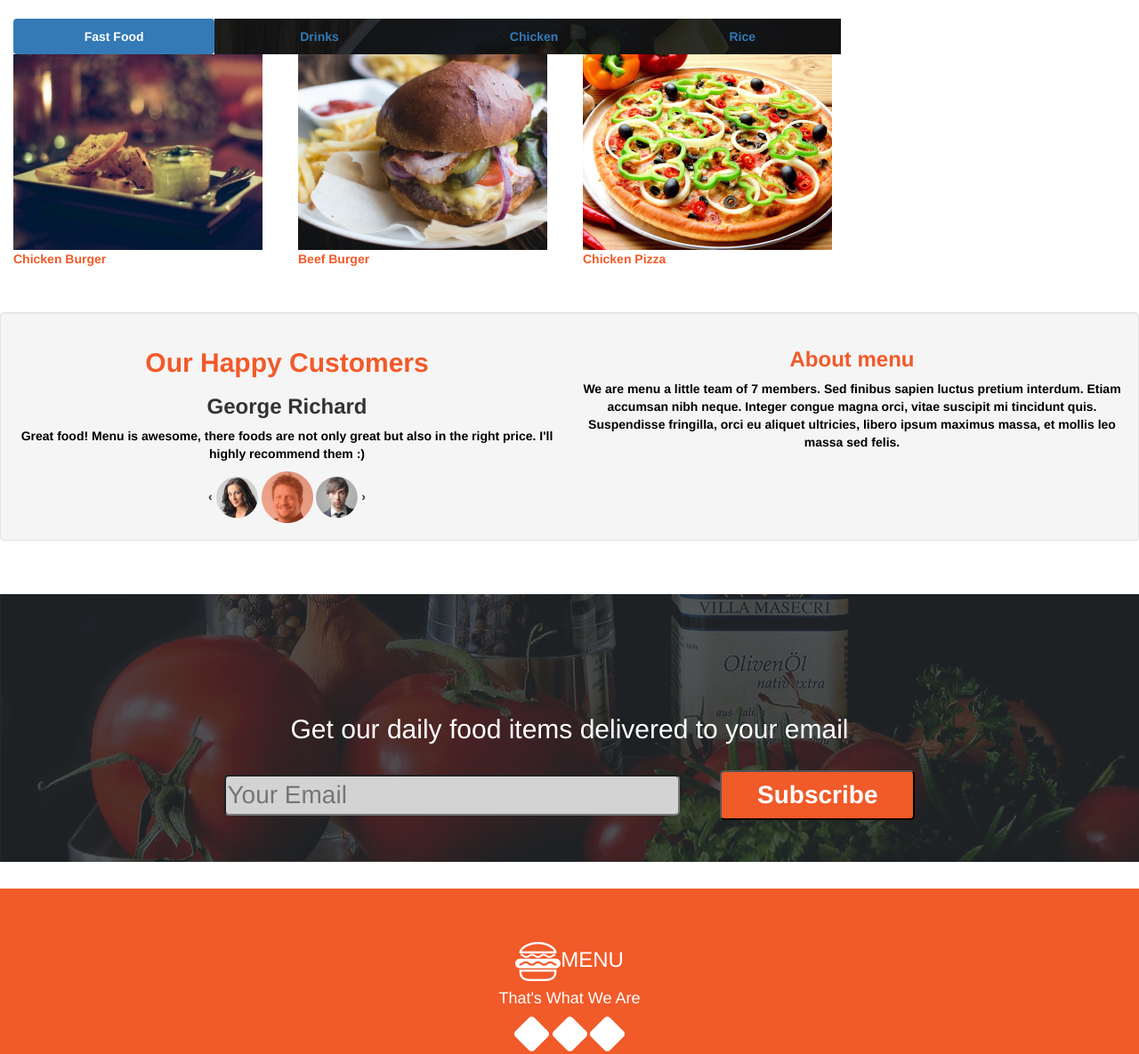
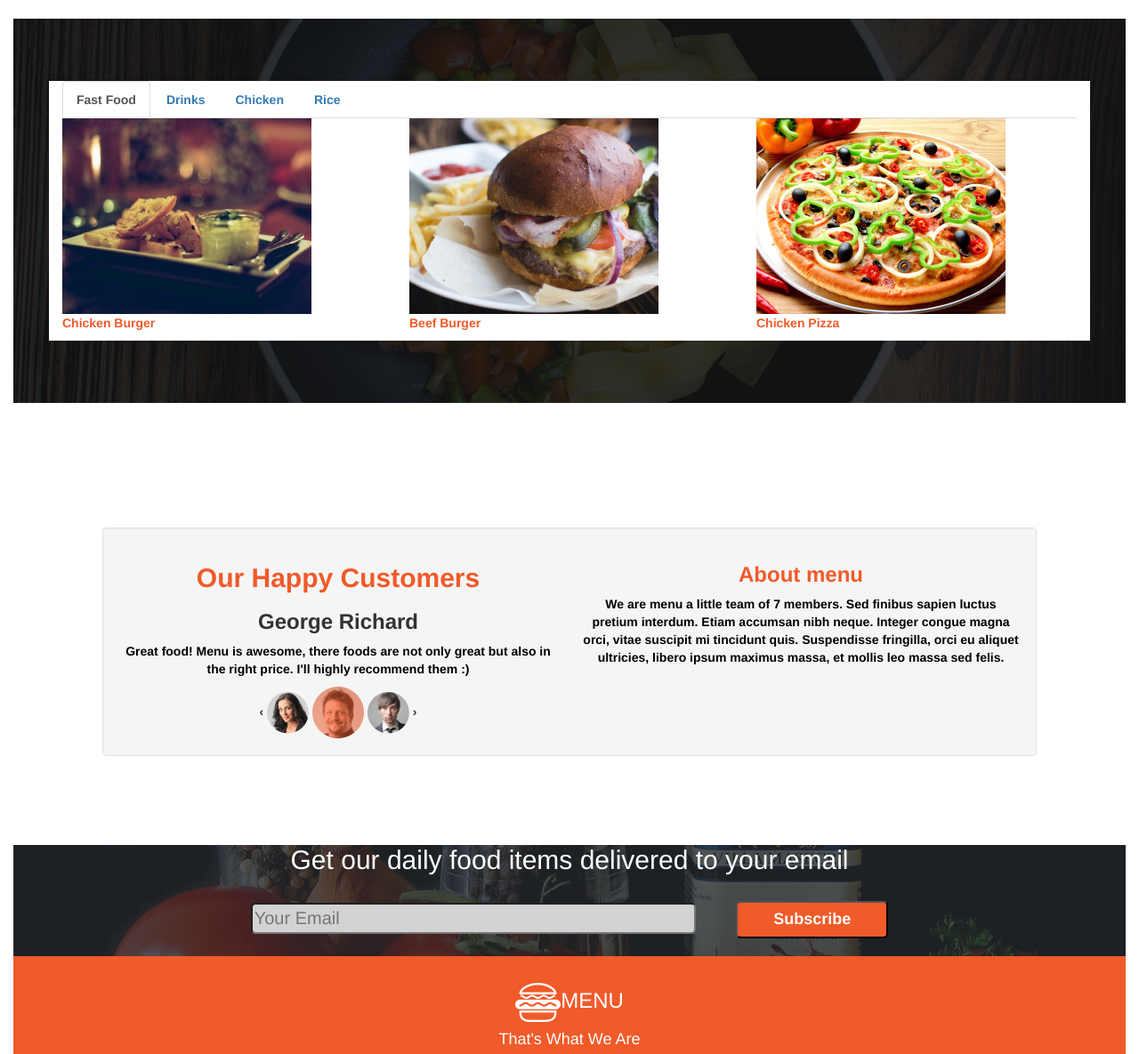
Before and after one commit to Nancy-Muthinzi/ip2, a plain HTML site: page index.html in a window 1280 px wide. Shown: the part 1620-2805 px from the top of the page at 89% size. Drawn offline with nearby package versions, Linux system fonts and the light colour scheme.

Commit message:
make changes on layout of meals div

```diff
--- a/css/styles.css
+++ b/css/styles.css
@@ -59,11 +59,6 @@ body {
   padding: 70px;
   color: white;
 }
-#lunch:hover,
-#dinner:hover,
-#breakfast:hover {
-  opacity: .5;
-}
 #lunch {
   background-image: url("../images/lunch.jpg");
   background-size: auto;
@@ -75,6 +70,11 @@ background-image: url("../images/dinner.jpg");
   background-size: auto;
   padding: 70px;
   color: white;
+}
+#breakfast:hover,
+#lunch:hover,
+#dinner:hover {
+  opacity: .5;
 }
 .btn {
   color: rgb(241, 90, 41);
@@ -98,6 +98,7 @@ color: white;
 }
 .well {
   text-align: center;
+  margin: 100px;
 }
 p {
   color: black;
@@ -114,8 +115,16 @@ p {
 #drinks {
   text-align: right;
 }
+.cnt {
+  background-color: white;
+}
 .meals {
-  background-image: url("../images/foodsBg.jpg")
+  background-image: url("../images/foodsBg.jpg");
+  background-size: cover;
+  background-position: center;
+  padding-top: 70px;
+  padding-bottom: 70px;
+
 }
 .active {
   color: rgb(241, 90, 41);
@@ -133,7 +142,7 @@ p {
   margin: 20px;
   width: 40%;
   margin-bottom: 20px;
-font-size: 28px;
+  font-size: 20px;
   font-weight: 100;
   color: #ffffff;
   border-radius: 5px;
@@ -144,7 +153,7 @@ margin: 20px;
   background-color:#F15A29;
   display:inline-block;
   color:white;
-font-size:28px;
+  font-size:18px;
   font-weight: 100px;
   padding:6px 40px;
   text-decoration:none;
@@ -155,6 +164,7 @@ background-color: white;
 color:white;
 }
 #bottom {
+  padding-top: 10px;
   color: white;
   text-align: center;
   image: center;
--- a/index.html
+++ b/index.html
@@ -96,30 +96,30 @@
 <br>
 <br>
 <!--navbar-->
-<div class="row">
-  <div class="col-md-9">
+<!-- <div class="row">
+  <div class="col-md-9"> -->
 <div class="meals">
-<ul class="nav nav-pills nav-justified">
+  <div class="container cnt">
+<ul class="nav nav-tabs">
   <li class="active"><a href="#">Fast Food</a></li>
   <li><a href="#">Drinks</a></li>
   <li><a href="#">Chicken</a></li>
   <li><a href="#">Rice</a></li>
 </ul>
-</div>
-</div>
-</div>
+
 <div class="row">
-  <div class="col-md-3">
+  <div class="col-md-4">
     <img src="images/chickenBurger.jpg">
     <p class="orange">Chicken Burger</p>
   </div>
-  <div class="col-md-3">
+  <div class="col-md-4">
     <img src="images/beefBurger.jpg">
     <p class="orange">Beef Burger</p>
   </div>
-  <div class="col-md-3">
+  <div class="col-md-4">
     <img src="images/chickenPizza.jpg">
     <p class="orange">Chicken Pizza</p>
+  </div>
 </div>
 </div>
 </div>
@@ -144,36 +144,23 @@
   </div>
 </div>
 </div>
-<br>
-<br>
+
 <!--subscribe section-->
 <div class="subscribe">
-  <br>
-  <br>
-  <br>
-  <br>
   <h2>Get our daily food items delivered to your email</h2>
-   <div class="mail">
-      <form action="">
+    <form>
            <input type="email" name="email" class="formStyle" placeholder="Your Email" required />
            <button type="button" class="formButton" name="button">Subscribe</button>
     </form>
-     <br>
-     <br>
-   </div>
   </div>
 <!--footer section-->
   <div id="bottom">
-      <br>
-      <br>
     <h3><img src="images/logo_white.png">MENU</h3>
       <h4>That's What We Are</h4>
             <img src="images/facebook.png">
             <img src="images/pinterest.png">
             <img src="images/twitter.png">
         <h5>2016 Menu Restaurant</h5>
-          <br>
-          <br>
   </div>
 <!-- end! -->
 </div>
```
Lines whose indentation alone changed are shown as unchanged.
